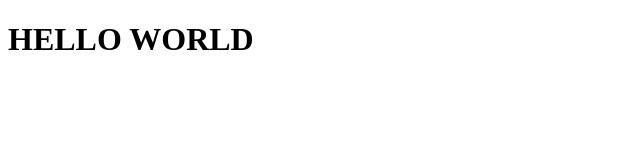
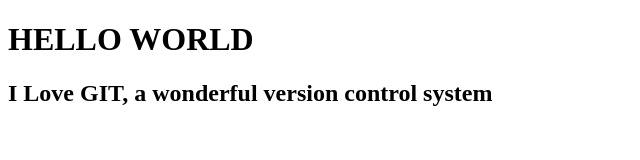
Before and after one commit to emperorabx/project1, a plain HTML site: page index.html in a window 1280 px wide. Shown: the whole page, without its empty margins (0-640 px from the left). Drawn offline with Linux system fonts and the light colour scheme.

Commit message:
modified index

```diff
--- a/index.html
+++ b/index.html
@@ -7,5 +7,6 @@
 </head>
 <body>
     <h1>HELLO WORLD</h1>
+    <h2>I Love GIT, a wonderful version control system</h2>
 </body>
 </html>
```
